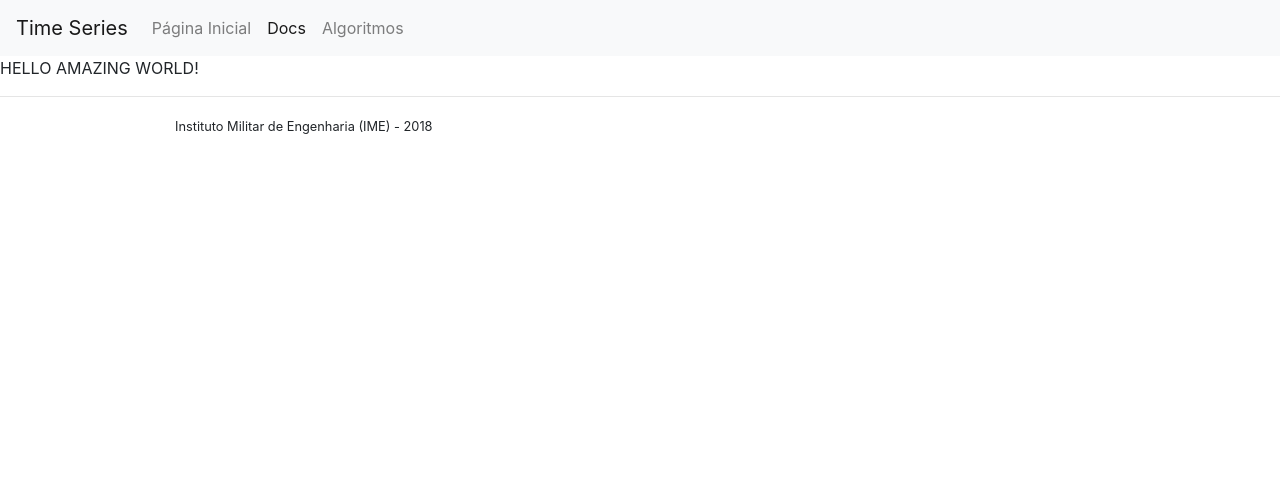
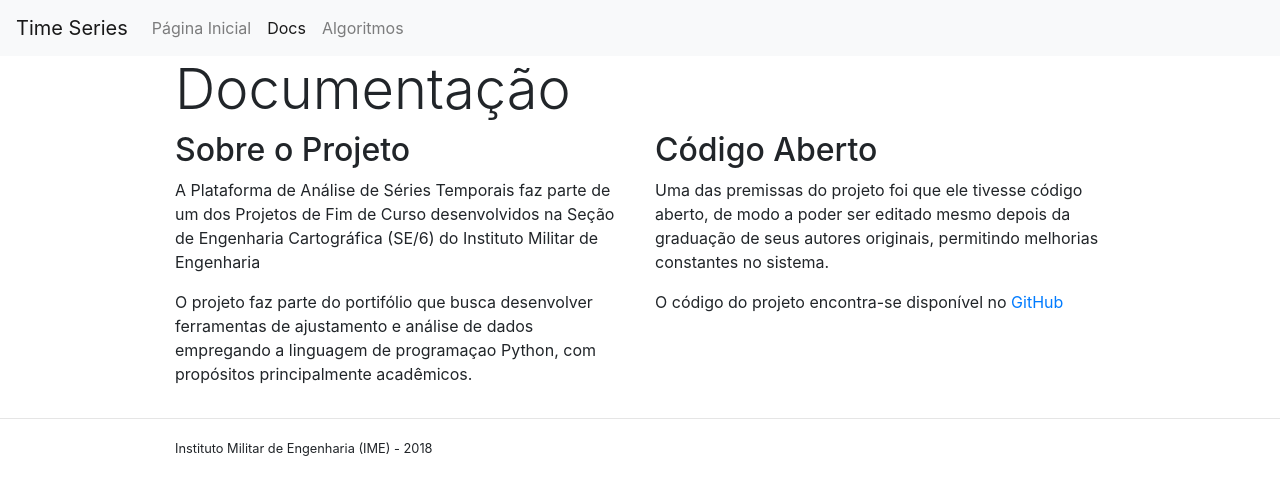
Before and after one commit to mariliamonteiro/pfc_timeseries, a Flask app: page /docs in a window 1280 px wide. Shown: the top 495 px of the page. Run offline with Flask 2, Linux system fonts and the light colour scheme; some libraries are stand-ins or nearby versions.

Commit message:
Edição de Layout
Layout inicial. Textos ainda não finalizados.

```diff
--- a/templates/docs.html
+++ b/templates/docs.html
@@ -1,5 +1,25 @@
 {% extends "layout.html" %}
 
 {% block content %}
-  <p>HELLO AMAZING WORLD!</p>
+<div class="container">
+  <h1 class="display-4">Documentação</h1>
+</div>
+<div class="container">
+  <div class="row">
+    <div class="col-md-6">
+
+        <h2>Sobre o Projeto</h2>
+        <p>A Plataforma de Análise de Séries Temporais faz parte de um dos Projetos de Fim de Curso desenvolvidos na Seção de Engenharia Cartográfica (SE/6) do Instituto Militar de Engenharia</p>
+        <p>O projeto faz parte do portifólio que busca desenvolver ferramentas de ajustamento e análise de dados empregando a linguagem de programaçao Python, com propósitos principalmente acadêmicos.</p>
+
+    </div>
+    <div class="col-md-6">
+
+        <h2>Código Aberto</h2>
+        <p>Uma das premissas do projeto foi que ele tivesse código aberto, de modo a poder ser editado mesmo depois da graduação de seus autores originais, permitindo melhorias constantes no sistema.</p>
+        <p>O código do projeto encontra-se disponível no <a href="https://github.com/mariliamonteiro/pfc_timeseries/tree/master">GitHub</a></p>
+
+    </div>
+  </div>
+</div>
 {% endblock content %}
```
